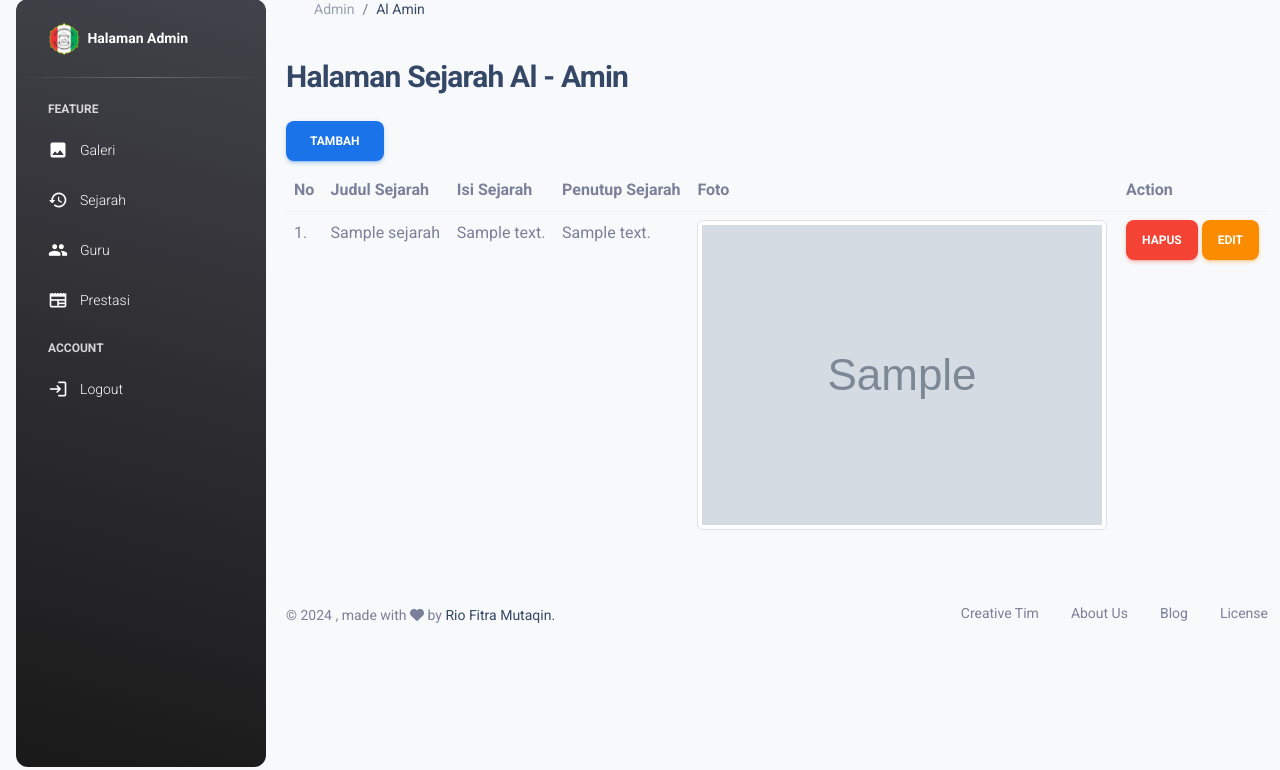
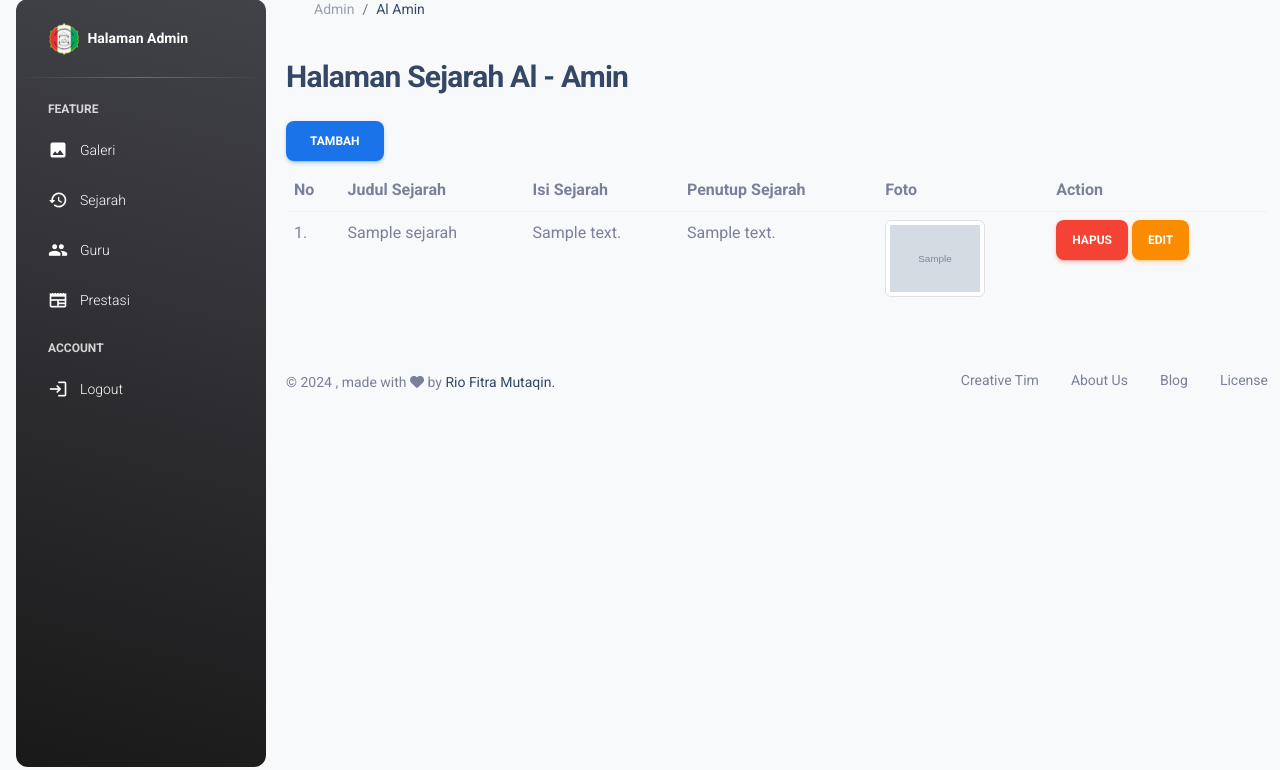
Before and after one commit to rioajaaa/rio_webfix, a CodeIgniter app: page /rio_webfix/Sejarah in a window 1280 px wide. Shown: the part 17-787 px from the top of the page. Run offline with CodeIgniter, Linux system fonts and the light colour scheme; tables that the repository leaves empty or names only in its code hold one stand-in row (values such as "Sample post"); grey boxes marked "Sample" are stand-in pictures; some libraries are stand-ins or nearby versions.

Commit message:
commit final

```diff
--- a/application/views/admin/sejarah/v_sejarah.php
+++ b/application/views/admin/sejarah/v_sejarah.php
@@ -23,7 +23,7 @@
                             <td><?= $us['judul_sejarah']; ?></td>
                             <td><?= substr($us['isi_sejarah'], 0, 50); ?></td>
                             <td><?= substr($us['isi_sejarah'], 0, 50); ?></td>
-                            <td><img src="<?= base_url('assets/img/ponpes/') . $us['foto']; ?>" style="max-width: 650px; max-height: 650px;" class="img-thumbnail"></td>
+                            <td><img src="<?= base_url('assets/img/ponpes/') . $us['foto']; ?>" style="max-width: 100px;" class="img-thumbnail"></td>
                             <td>
                                 <a href="<?= base_url('Sejarah/hapus/') . $us['id']; ?>" class="btn btn-danger px-3">Hapus</a>
                                 <a href="<?= base_url('Sejarah/edit/') . $us['id']; ?>" class="btn btn-warning px-3">Edit</a>
```
